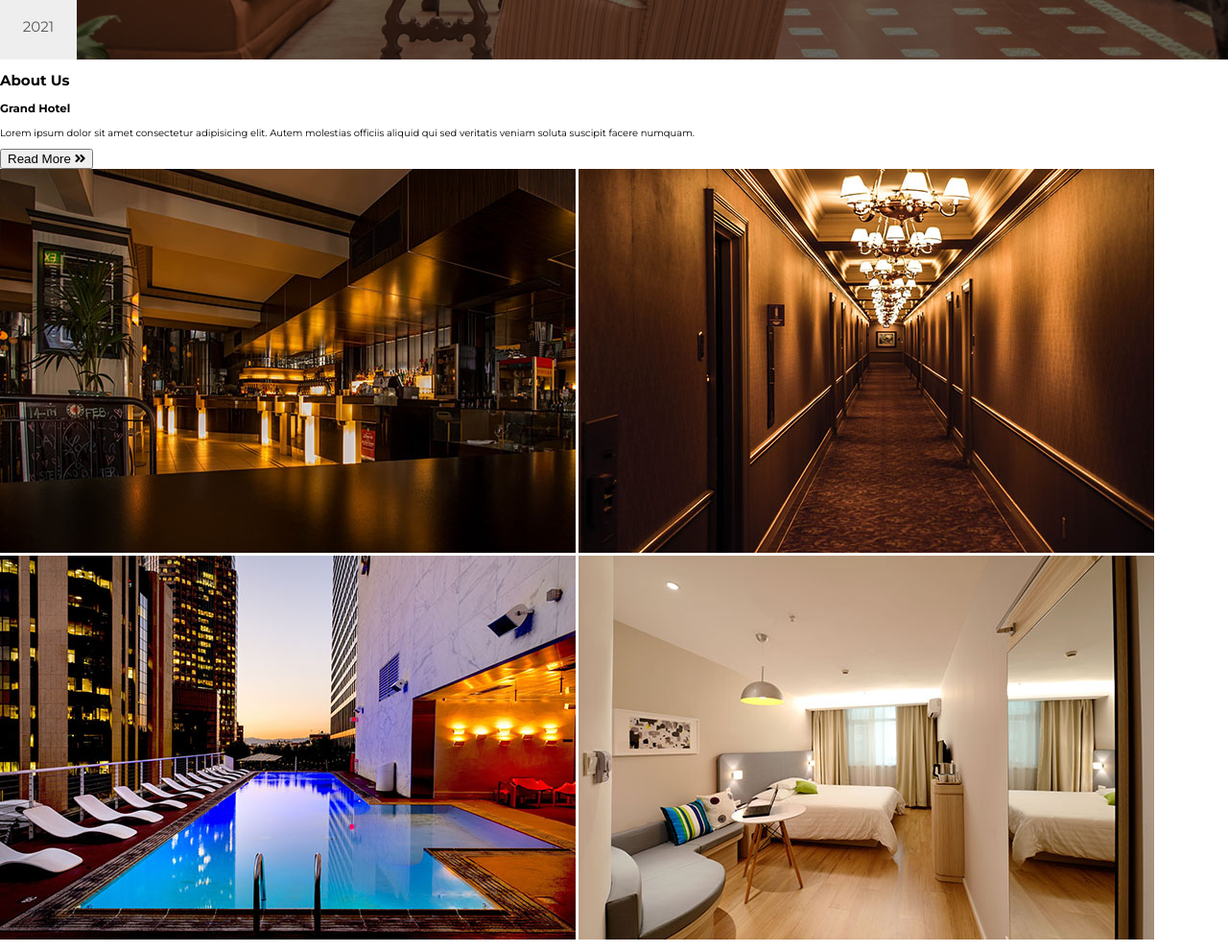
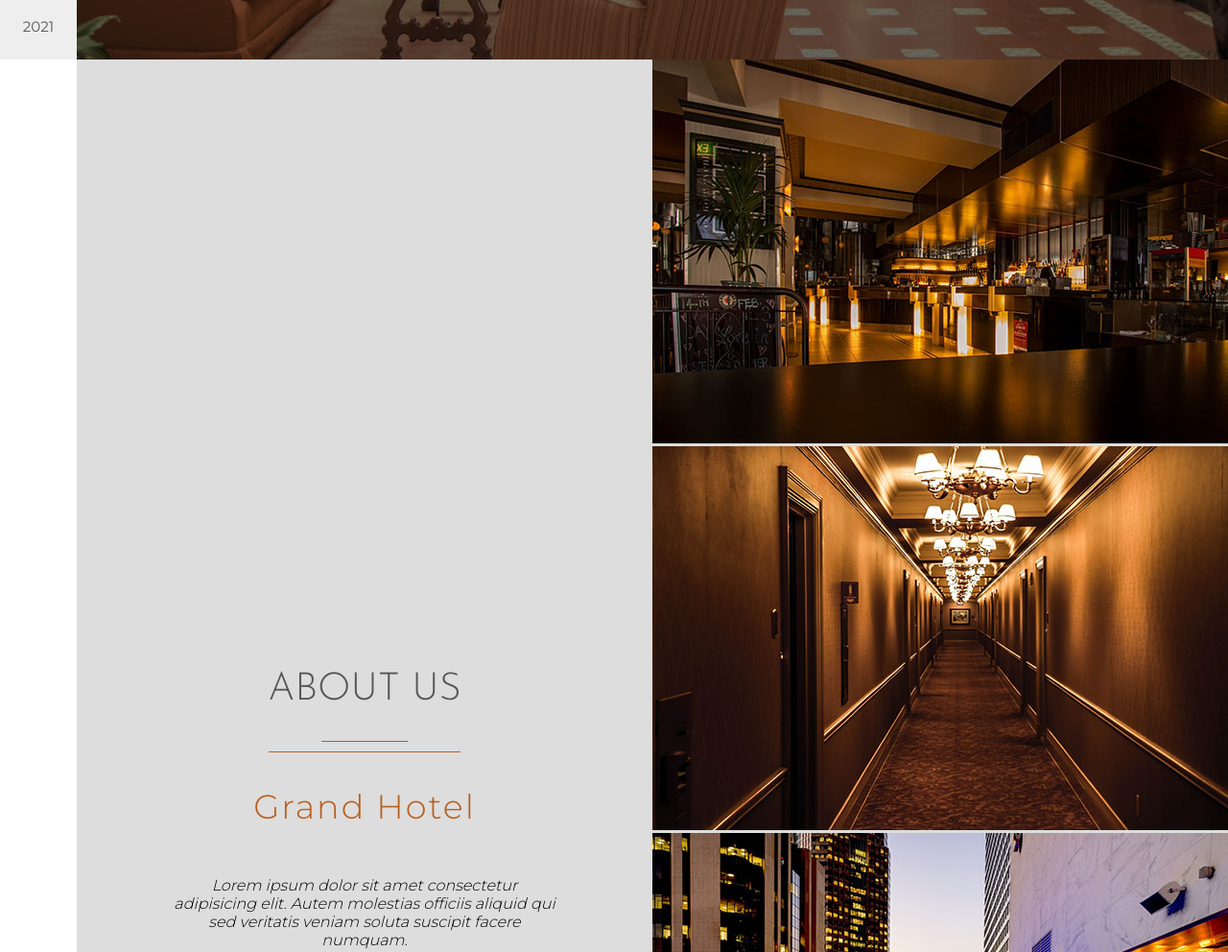
Before and after one commit to csswoman/grand-hotel, a plain HTML site: page index.html in a window 1280 px wide. Shown: the part 738-1730 px from the top of the page at 96% size. Drawn offline with Linux system fonts and the light colour scheme.

Commit message:
add css to about us section

```diff
--- a/css/style.css
+++ b/css/style.css
@@ -280,3 +280,81 @@ position: relative;
         opacity: 1;
     }
 }
+
+.about-us {
+    display: flex;
+    margin-left: 8rem;
+    background-color: #ddd;
+}
+
+.about-us-content {
+    flex: 0 1 50%;
+    display: flex;
+    flex-direction: column;
+    justify-content: center;
+    align-items: center;
+    padding: 10rem;
+    box-sizing: border-box;
+}
+
+.about-us-heading {
+    font-family: 'Josefin Sans', sans-serif;
+    font-size: 4rem;
+    font-weight: 300;
+    text-transform: uppercase;
+    color: #555;
+}
+
+.small-underline {
+    width: 9rem;
+    height: .1rem;
+    margin: 0 auto 1rem auto;
+    background-color: #b85d1c;
+}
+
+.big-underline {
+    width: 20rem;
+    height: .1rem;
+    background-color: #b85d1c;
+}
+
+.sub-heading {
+    font-size: 3.5rem;
+    font-weight: 300;
+    letter-spacing: .2rem;
+    color: #b85d1c;
+}
+
+.about-us-paragraph {
+    font-size: 1.6rem;
+    font-style: italic;
+    font-weight: 300;
+    text-align: center;
+    margin-bottom: 5rem;
+}
+
+.about-us-btn {
+    width: 15rem;
+    padding: .7rem .5rem;
+    font-family: 'Montserrat', sans-serif;
+    font-size: 1.2rem;
+    text-transform: uppercase;
+    color: #b85d1c;
+    background-color: transparent;
+    border: .1rem solid #b85d1c;
+    outline: none;
+    cursor: pointer;
+}
+
+.btn-arrow {
+    margin-left: .5rem;
+}
+
+.about-us-btn:hover .btn-arrow{
+    margin-left: 1.5rem;
+    transition: margin-left .4s;
+}
+
+.about-us-images {
+    flex: 1 1;
+}
--- a/index.html
+++ b/index.html
@@ -112,9 +112,9 @@
             </div>
             <h3 class="sub-heading">Grand Hotel</h3>
             <p class="about-us-paragraph">Lorem ipsum dolor sit amet consectetur adipisicing elit. Autem molestias officiis aliquid qui sed veritatis veniam soluta suscipit facere numquam.</p>
-            <button class="abous-us-btn">
+            <button class="about-us-btn">
                 Read More
-                <i class="fas fa-angle-double-right"></i>
+                <i class="fas fa-angle-double-right btn-arrow"></i>
             </button>
         </div>
 
```
